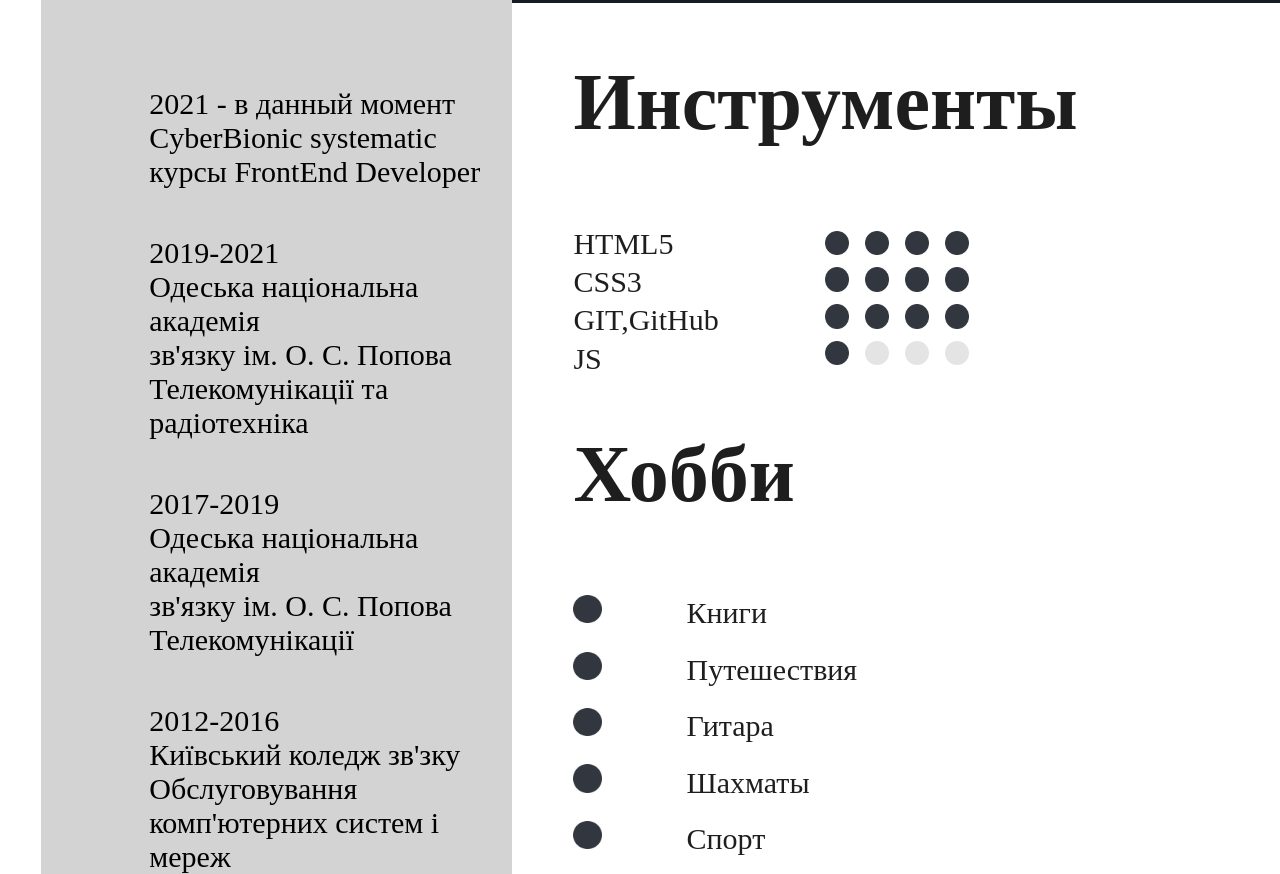
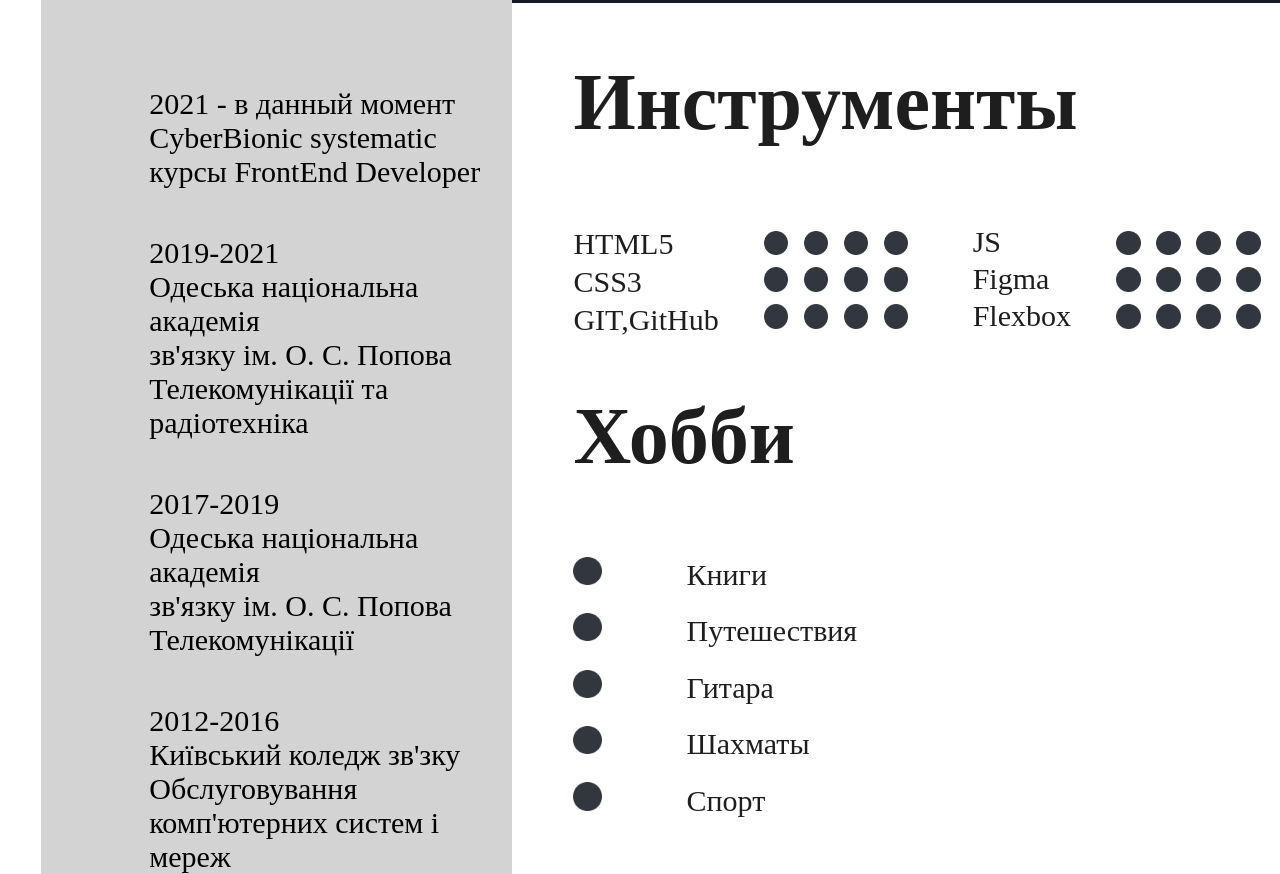
Before and after one commit to M0grimm/Resume-for-practic, a plain HTML site: page index.html in a window 1280 px wide. Shown: the part 867-1741 px from the top of the page. Drawn offline with Linux system fonts and the light colour scheme.

Commit message:
rework 22 09 19: 42

```diff
--- a/index.html
+++ b/index.html
@@ -153,7 +153,6 @@
                                     <div class="words-tools">HTML5</div>
                                     <div class="words-tools">CSS3</div>
                                     <div class="words-tools">GIT,GitHub</div>
-                                    <div class="words-tools">JS</div>
                                 </div>
                             </div>
 
@@ -177,20 +176,14 @@
                                         <img class="circles-for-name" src="img/Ellipse 2.png">
                                         <img class="circles-for-name" src="img/Ellipse 2.png">
                                     </div>
-                                    <div class="circles">
-                                        <img class="circles-for-name" src="img/Ellipse 2.png">
-                                        <img class="circles-for-name" src="img/Ellipse.png">
-                                        <img class="circles-for-name" src="img/Ellipse.png">
-                                        <img class="circles-for-name" src="img/Ellipse.png">
-                                    </div>
                                 </div>
                             </div>
 
-                            <!-- <div class="tools-second-names">
+                            <div class="tools-second-names">
                                 <div class="names">
-                                    <div class="words-tools">Spring</div>
-                                    <div class="words-tools">Spring mvc</div>
-                                    <div class="words-tools">CSS5</div>
+                                    <div class="words-tools">JS</div>
+                                    <div class="words-tools">Figma</div>
+                                    <div class="words-tools">Flexbox</div>
                                 </div>
                             </div>
 
@@ -215,7 +208,7 @@
                                         <img class="circles-for-name" src="img/Ellipse 2.png">
                                     </div>
                                 </div>
-                            </div> -->
+                            </div>
 
 
                         </div>
--- a/style.css
+++ b/style.css
@@ -255,6 +255,7 @@ body{
     display: flex;
     flex-direction: row;
     margin-top: 3%;
+    justify-content: space-between;
 }
 
 .names{
@@ -262,7 +263,7 @@ body{
 }
 
 .tools-first-circles{
-    margin-left: 15%;
+
 }
 
 .words-tools{
@@ -276,5 +277,5 @@ body{
 }
 
 .tools-second-circles{
-    margin-right: 15%;
+
 }
```
